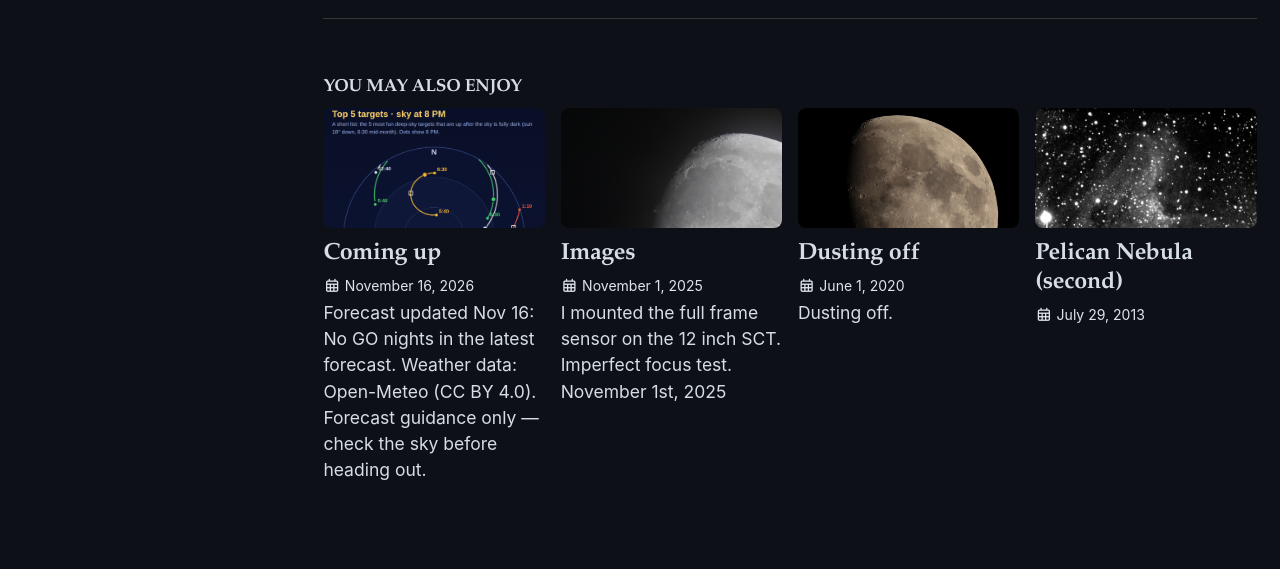
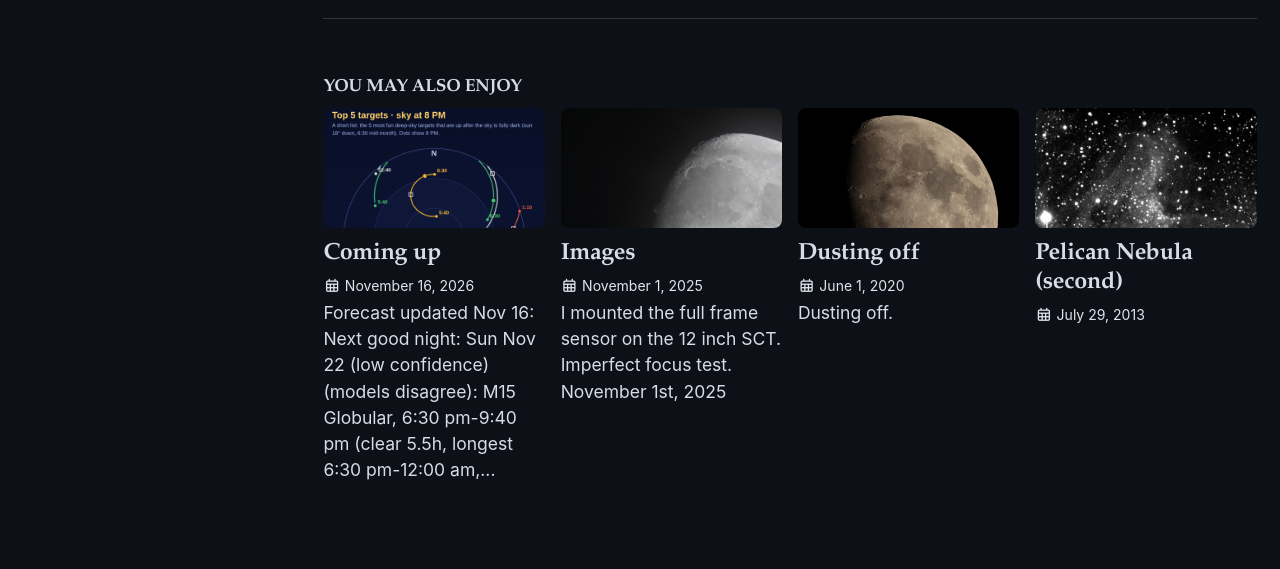
Before and after one commit to ethos101/ethos101.github.io, a Jekyll site: the page built from _posts/2007-09-04-albireo.md, in a window 1280 px wide. Shown: the part 1192-1761 px from the top of the page. Built offline with Jekyll 4.4.1, drawn with Linux system fonts in a browser that asks for light colours; cached includes are drawn as plain includes.

Commit message:
Update stargazing forecast (Nov 16)

```diff
--- a/_includes/forecast_status.html
+++ b/_includes/forecast_status.html
@@ -1,2 +1,2 @@
-<p class="notice--info"><strong>Forecast updated Nov 16:</strong> No GO nights in the latest forecast.</p>
+<p class="notice--info"><strong>Forecast updated Nov 16:</strong> Next good night: Sun Nov 22 (low confidence) (models disagree): M15 Globular, 6:30 pm-9:40 pm (clear 5.5h, longest 6:30 pm-12:00 am, low 22F)</p>
 <p class="small">Weather data: <a href="https://open-meteo.com/">Open-Meteo</a> (CC BY 4.0). Forecast guidance only — check the sky before heading out.</p>
```
Also changed, not shown: images/month.png.
